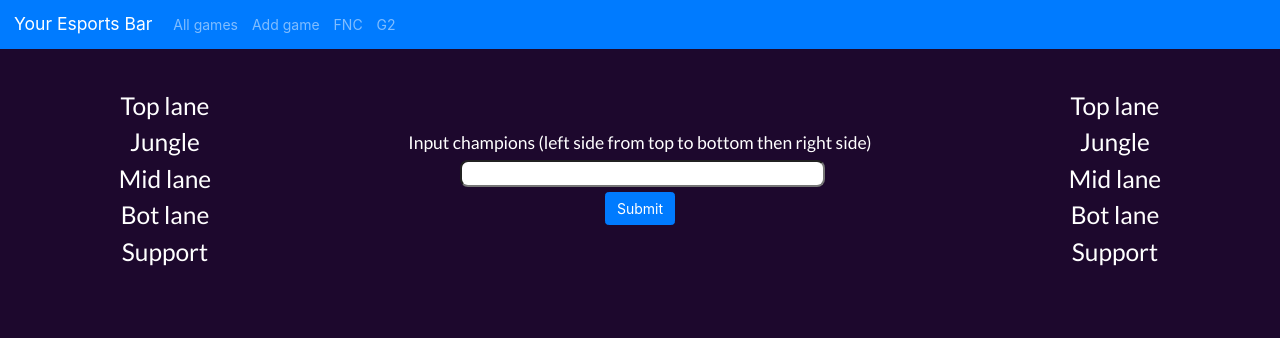
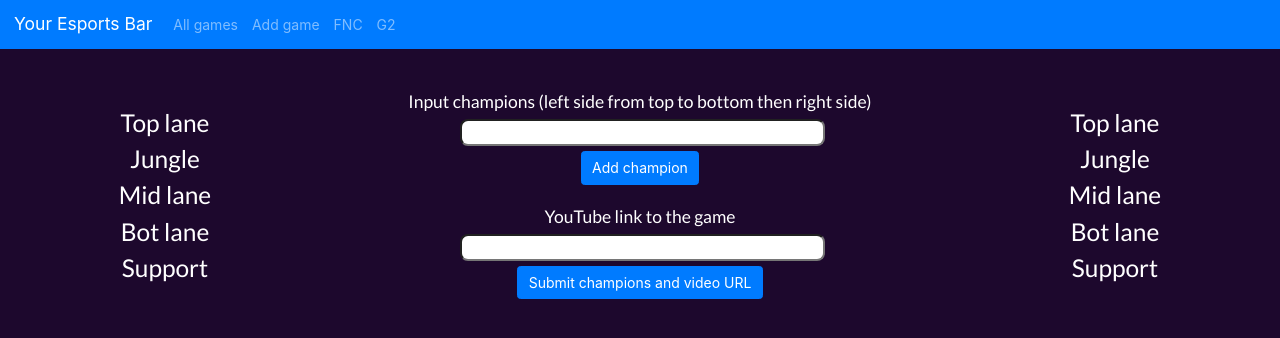
Before and after one commit to divakaivan/icc-games-ui, a React (Create React App) app: page /new in a window 1280 px wide. Shown: the top 338 px of the page. Built offline with nearby package versions, Linux system fonts and the light colour scheme.

Commit message:
adding youtube videolink input field and simple check before submission.

```diff
--- a/src/components/games/NewGame.js
+++ b/src/components/games/NewGame.js
@@ -8,6 +8,8 @@ const NewGame = () => {
     const [champion, setChampion] = useState("");
     const [championsList, setChampionsList] = useState([]);
     const [invalidChampion, setInvalidChampion] = useState(false);
+    const [urlLink, setUrlLink] = useState("");
+    const [ableToSubmit, setAbleToSubmit] = useState(false);
 
     const handleSubmit = e => {
         e.preventDefault();
@@ -16,6 +18,13 @@ const NewGame = () => {
         } else {
             setInvalidChampion(true);
         }
+    };
+
+    const addGameChecker = e => {
+        e.preventDefault();
+        if (urlLink && championsList.length === 10) {
+            setAbleToSubmit(true);
+            console.log({champions: championsList, url: urlLink})}
     };
 
     return (
@@ -47,7 +56,12 @@ const NewGame = () => {
                     <h5>Input champions (left side from top to bottom then right side)</h5>
                     <input type="text" className="input-champ" value={champion} onChange={e=>setChampion(e.target.value)}/>
                     <br/>
-                    <Button variant="primary" type="submit" onClick={handleSubmit}>Submit</Button>
+                    <Button variant="primary" type="submit" onClick={handleSubmit}>Add champion</Button>
+                    <br/><br/>
+                    <h5>YouTube link to the game</h5>
+                    <input type="text" className="input-champ" value={urlLink} onChange={e=>setUrlLink(e.target.value)}/>
+                    <br/>
+                    <Button variant="primary" disabled={ableToSubmit} type="submit" onClick={addGameChecker}>Submit champions and video URL</Button>
                 </div>
                 <div className="col-md-2">
                     {championsList[5] ? <ChampionPicked champion={championsList[5]}/> : (<h3>Top lane<br/></h3>)}
```
